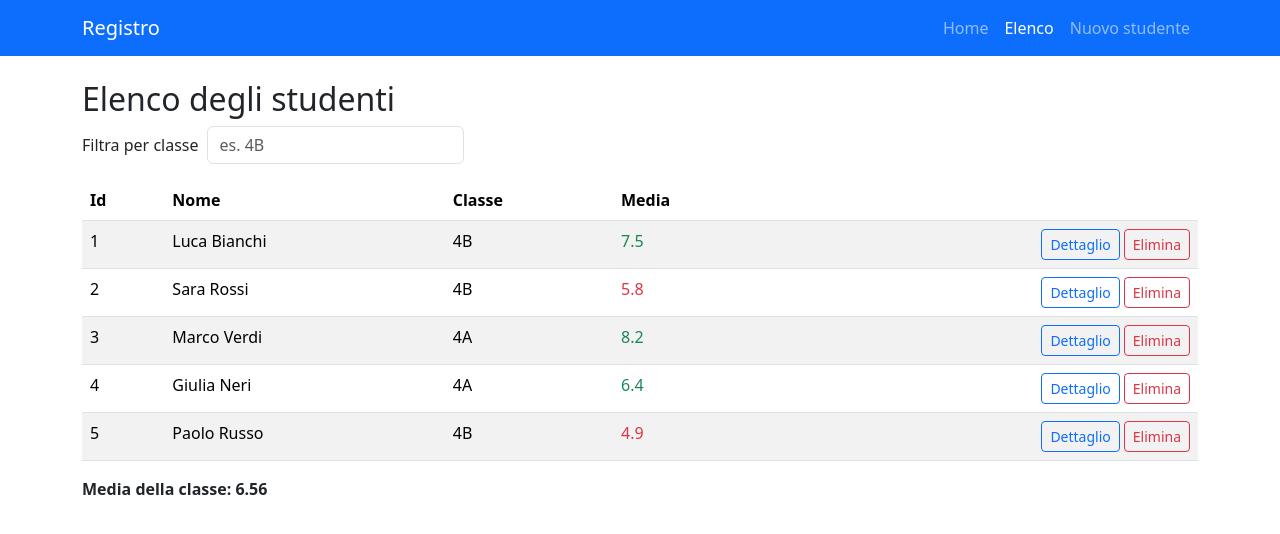
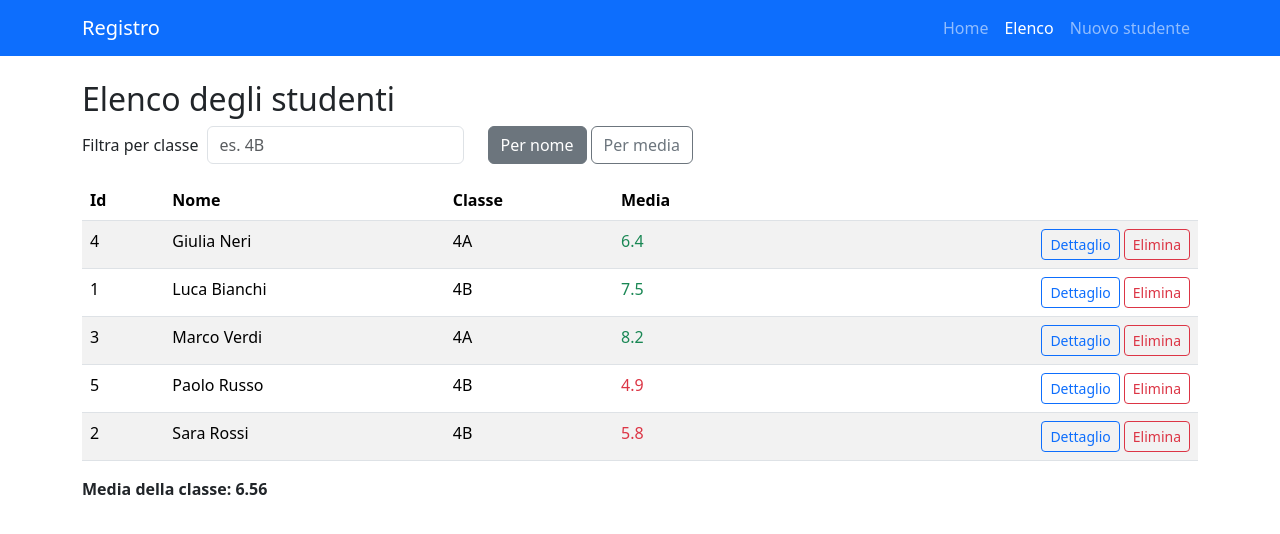
Before and after one commit to granderoberto/grande-roberto-registro-studenti, an Angular app in the folder registro-studenti/: page /elenco in a window 1280 px wide. Shown: the top 534 px of the page. Built offline with nearby package versions, Linux system fonts and the light colour scheme.

Commit message:
Prova tu livello 2

```diff
--- a/registro-studenti/src/app/elenco/elenco.html
+++ b/registro-studenti/src/app/elenco/elenco.html
@@ -6,6 +6,12 @@
   </div>
   <div class="col-auto">
     <input id="filtro" class="form-control" [(ngModel)]="filtroClasse" placeholder="es. 4B">
+  </div>
+  <div class="col-auto ms-3">
+    <button type="button" class="btn btn-outline-secondary"
+            [class.active]="ordine() === 'nome'" (click)="ordine.set('nome')">Per nome</button>
+    <button type="button" class="btn btn-outline-secondary ms-1"
+            [class.active]="ordine() === 'media'" (click)="ordine.set('media')">Per media</button>
   </div>
 </div>
 
@@ -23,7 +29,7 @@
       <tr><th>Id</th><th>Nome</th><th>Classe</th><th>Media</th><th></th></tr>
     </thead>
     <tbody>
-      @for (s of filtrati(); track s.id) {
+      @for (s of visibili(); track s.id) {
         <tr>
           <td>{{ s.id }}</td>
           <td>{{ s.nome }}</td>
--- a/registro-studenti/src/app/elenco/elenco.ts
+++ b/registro-studenti/src/app/elenco/elenco.ts
@@ -20,6 +20,14 @@
     }
     return tutti.filter(s => s.classe.toUpperCase() === filtro);
   });
+  readonly ordine = signal<'nome' | 'media'>('nome');
+  readonly visibili = computed(() => {
+    const copia = [...this.filtrati()];
+    if (this.ordine() === 'nome') {
+      return copia.sort((a, b) => a.nome.localeCompare(b.nome));
+    }
+    return copia.sort((a, b) => b.mediaVoti - a.mediaVoti);
+  });
   readonly mediaClasse = computed(() => {
     const lista = this.filtrati();
     if (lista.length === 0) {
```
